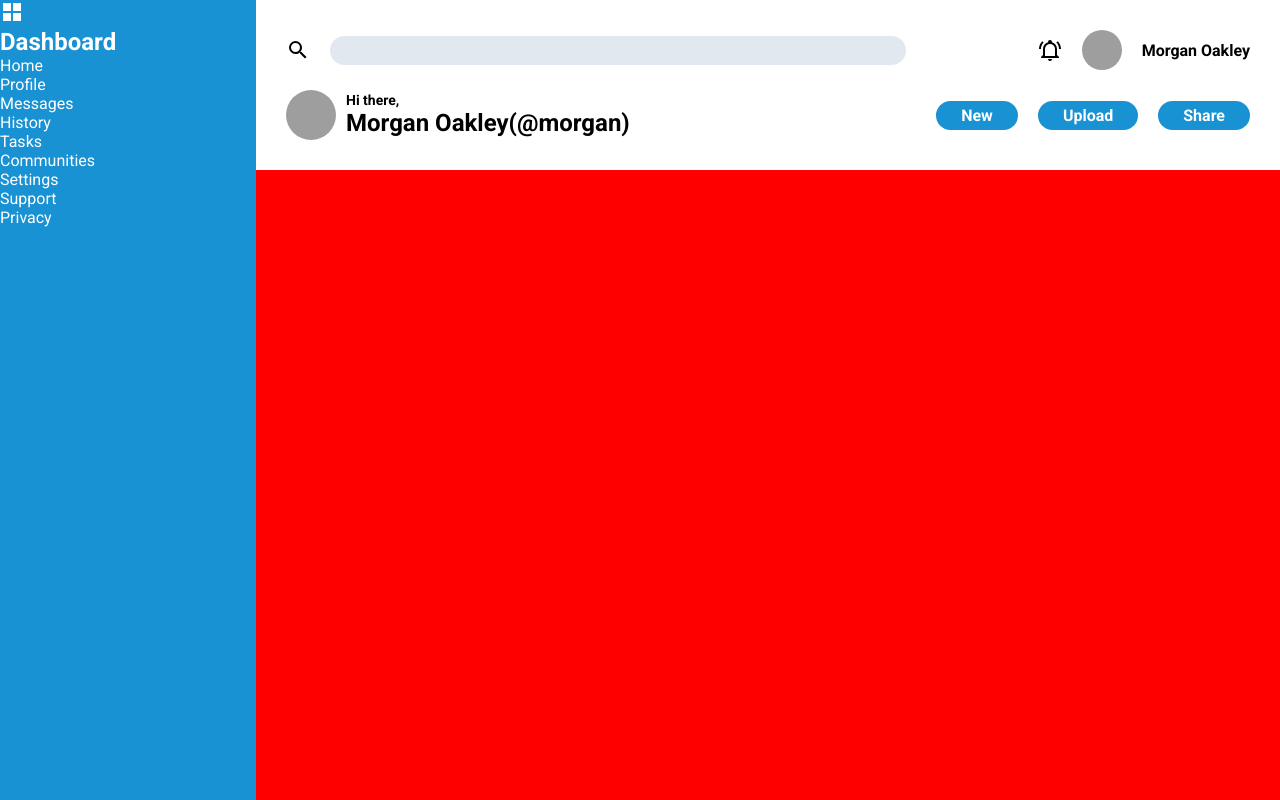
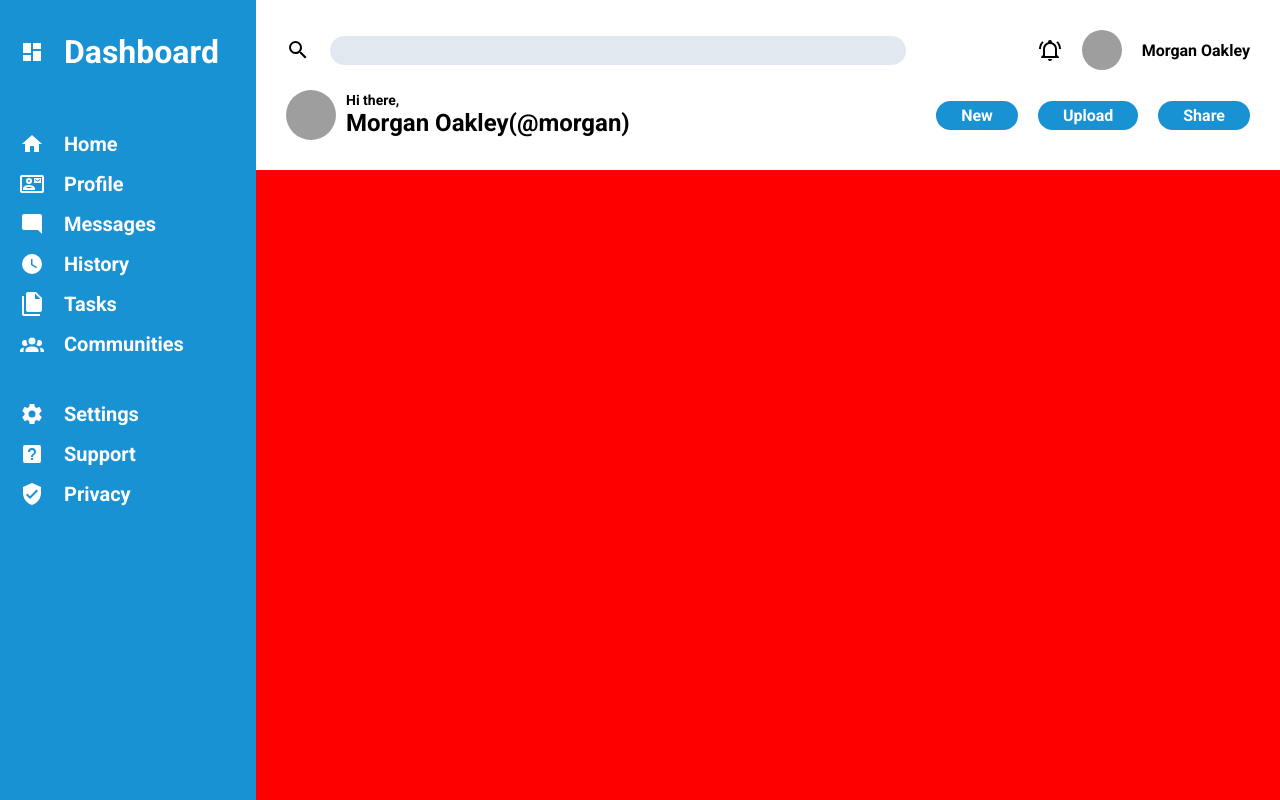
Before and after one commit to Kartikey-Tiwari/admin-dashboard, a plain HTML site: page index.html in a window 1280 px wide. Shown: the top 800 px of the page. Drawn offline with Linux system fonts and the light colour scheme; grey boxes are pictures that could not be loaded.

Commit message:
Style sidebar

```diff
--- a/index.html
+++ b/index.html
@@ -51,7 +51,7 @@
         <svg style="width: 24px; height: 24px" viewBox="0 0 24 24">
           <path
             fill="currentColor"
-            d="M3,11H11V3H3M3,21H11V13H3M13,21H21V13H13M13,3V11H21V3"
+            d="M13,3V9H21V3M13,21H21V11H13M3,21H11V15H3M3,13H11V3H3V13Z"
           />
         </svg>
         <h1>Dashboard</h1>
@@ -59,33 +59,96 @@
       <nav>
         <ul>
           <li>
-            <a><img /><span>Home</span></a>
+            <a
+              ><svg style="width: 24px; height: 24px" viewBox="0 0 24 24">
+                <path
+                  fill="currentColor"
+                  d="M10,20V14H14V20H19V12H22L12,3L2,12H5V20H10Z"
+                /></svg
+              ><span>Home</span></a
+            >
           </li>
           <li>
-            <a><img /><span>Profile</span></a>
+            <a
+              ><svg style="width: 24px; height: 24px" viewBox="0 0 24 24">
+                <path
+                  fill="currentColor"
+                  d="M22,3H2A2,2 0 0,0 0,5V19A2,2 0 0,0 2,21H22A2,2 0 0,0 24,19V5A2,2 0 0,0 22,3M22,19H2V5H22V19M21,6H14V11H21V6M20,8L17.5,9.75L15,8V7L17.5,8.75L20,7V8M9,12A3,3 0 0,0 12,9A3,3 0 0,0 9,6A3,3 0 0,0 6,9A3,3 0 0,0 9,12M9,8A1,1 0 0,1 10,9A1,1 0 0,1 9,10A1,1 0 0,1 8,9A1,1 0 0,1 9,8M15,16.59C15,14.09 11.03,13 9,13C6.97,13 3,14.09 3,16.59V18H15V16.59M5.5,16C6.22,15.5 7.7,15 9,15C10.3,15 11.77,15.5 12.5,16H5.5Z"
+                /></svg
+              ><span>Profile</span></a
+            >
           </li>
           <li>
-            <a><img /><span>Messages</span></a>
+            <a
+              ><svg style="width: 24px; height: 24px" viewBox="0 0 24 24">
+                <path
+                  fill="currentColor"
+                  d="M22,4C22,2.89 21.1,2 20,2H4A2,2 0 0,0 2,4V16A2,2 0 0,0 4,18H18L22,22V4Z"
+                /></svg
+              ><span>Messages</span></a
+            >
           </li>
           <li>
-            <a><img /><span>History</span></a>
+            <a
+              ><svg style="width: 24px; height: 24px" viewBox="0 0 24 24">
+                <path
+                  fill="currentColor"
+                  d="M12,2A10,10 0 0,0 2,12A10,10 0 0,0 12,22A10,10 0 0,0 22,12A10,10 0 0,0 12,2M16.2,16.2L11,13V7H12.5V12.2L17,14.9L16.2,16.2Z"
+                /></svg
+              ><span>History</span></a
+            >
           </li>
           <li>
-            <a><img /><span>Tasks</span></a>
+            <a
+              ><svg style="width: 24px; height: 24px" viewBox="0 0 24 24">
+                <path
+                  fill="currentColor"
+                  d="M15,7H20.5L15,1.5V7M8,0H16L22,6V18A2,2 0 0,1 20,20H8C6.89,20 6,19.1 6,18V2A2,2 0 0,1 8,0M4,4V22H20V24H4A2,2 0 0,1 2,22V4H4Z"
+                /></svg
+              ><span>Tasks</span></a
+            >
           </li>
           <li>
-            <a><img /><span>Communities</span></a>
+            <a
+              ><svg style="width: 24px; height: 24px" viewBox="0 0 24 24">
+                <path
+                  fill="currentColor"
+                  d="M12,5.5A3.5,3.5 0 0,1 15.5,9A3.5,3.5 0 0,1 12,12.5A3.5,3.5 0 0,1 8.5,9A3.5,3.5 0 0,1 12,5.5M5,8C5.56,8 6.08,8.15 6.53,8.42C6.38,9.85 6.8,11.27 7.66,12.38C7.16,13.34 6.16,14 5,14A3,3 0 0,1 2,11A3,3 0 0,1 5,8M19,8A3,3 0 0,1 22,11A3,3 0 0,1 19,14C17.84,14 16.84,13.34 16.34,12.38C17.2,11.27 17.62,9.85 17.47,8.42C17.92,8.15 18.44,8 19,8M5.5,18.25C5.5,16.18 8.41,14.5 12,14.5C15.59,14.5 18.5,16.18 18.5,18.25V20H5.5V18.25M0,20V18.5C0,17.11 1.89,15.94 4.45,15.6C3.86,16.28 3.5,17.22 3.5,18.25V20H0M24,20H20.5V18.25C20.5,17.22 20.14,16.28 19.55,15.6C22.11,15.94 24,17.11 24,18.5V20Z"
+                /></svg
+              ><span>Communities</span></a
+            >
           </li>
         </ul>
         <ul>
           <li>
-            <a><img /><span>Settings</span></a>
+            <a
+              ><svg style="width: 24px; height: 24px" viewBox="0 0 24 24">
+                <path
+                  fill="currentColor"
+                  d="M12,15.5A3.5,3.5 0 0,1 8.5,12A3.5,3.5 0 0,1 12,8.5A3.5,3.5 0 0,1 15.5,12A3.5,3.5 0 0,1 12,15.5M19.43,12.97C19.47,12.65 19.5,12.33 19.5,12C19.5,11.67 19.47,11.34 19.43,11L21.54,9.37C21.73,9.22 21.78,8.95 21.66,8.73L19.66,5.27C19.54,5.05 19.27,4.96 19.05,5.05L16.56,6.05C16.04,5.66 15.5,5.32 14.87,5.07L14.5,2.42C14.46,2.18 14.25,2 14,2H10C9.75,2 9.54,2.18 9.5,2.42L9.13,5.07C8.5,5.32 7.96,5.66 7.44,6.05L4.95,5.05C4.73,4.96 4.46,5.05 4.34,5.27L2.34,8.73C2.21,8.95 2.27,9.22 2.46,9.37L4.57,11C4.53,11.34 4.5,11.67 4.5,12C4.5,12.33 4.53,12.65 4.57,12.97L2.46,14.63C2.27,14.78 2.21,15.05 2.34,15.27L4.34,18.73C4.46,18.95 4.73,19.03 4.95,18.95L7.44,17.94C7.96,18.34 8.5,18.68 9.13,18.93L9.5,21.58C9.54,21.82 9.75,22 10,22H14C14.25,22 14.46,21.82 14.5,21.58L14.87,18.93C15.5,18.67 16.04,18.34 16.56,17.94L19.05,18.95C19.27,19.03 19.54,18.95 19.66,18.73L21.66,15.27C21.78,15.05 21.73,14.78 21.54,14.63L19.43,12.97Z"
+                /></svg
+              ><span>Settings</span></a
+            >
           </li>
           <li>
-            <a><img /><span>Support</span></a>
+            <a
+              ><svg style="width: 24px; height: 24px" viewBox="0 0 24 24">
+                <path
+                  fill="currentColor"
+                  d="M11,18H13V16H11V18M12,6A4,4 0 0,0 8,10H10A2,2 0 0,1 12,8A2,2 0 0,1 14,10C14,12 11,11.75 11,15H13C13,12.75 16,12.5 16,10A4,4 0 0,0 12,6M5,3H19A2,2 0 0,1 21,5V19A2,2 0 0,1 19,21H5A2,2 0 0,1 3,19V5A2,2 0 0,1 5,3Z"
+                /></svg
+              ><span>Support</span></a
+            >
           </li>
           <li>
-            <a><img /><span>Privacy</span></a>
+            <a
+              ><svg style="width: 24px; height: 24px" viewBox="0 0 24 24">
+                <path
+                  fill="currentColor"
+                  d="M10,17L6,13L7.41,11.59L10,14.17L16.59,7.58L18,9M12,1L3,5V11C3,16.55 6.84,21.74 12,23C17.16,21.74 21,16.55 21,11V5L12,1Z"
+                /></svg
+              ><span>Privacy</span></a
+            >
           </li>
         </ul>
       </nav>
--- a/style.css
+++ b/style.css
@@ -83,8 +83,38 @@ header button {
   background-color: #1992d4;
 }
 
+ul {
+  list-style-type: none;
+  display: flex;
+  flex-direction: column;
+}
+
+li a,
+.logo {
+  display: flex;
+  align-items: center;
+  gap: 20px;
+}
+
 .sidebar {
+  padding: 20px;
+  font-size: 20px;
+  font-weight: bold;
+  line-height: 2;
   grid-row: 1 / span 2;
+  display: flex;
+  flex-direction: column;
+  gap: 40px;
+}
+
+.sidebar nav {
+  display: grid;
+  gap: 30px;
+}
+
+.sidebar h1 {
+  display: inline-block;
+  font-size: 32px;
 }
 
 main {
```
